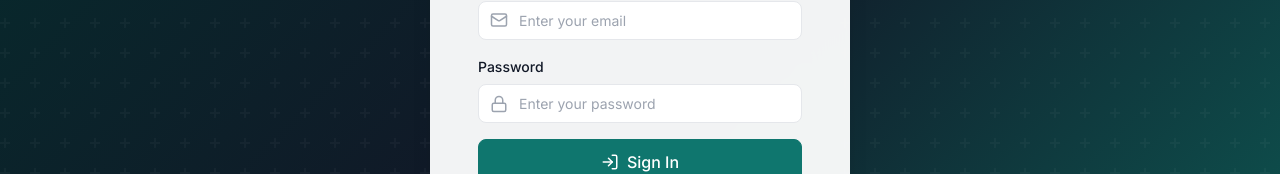
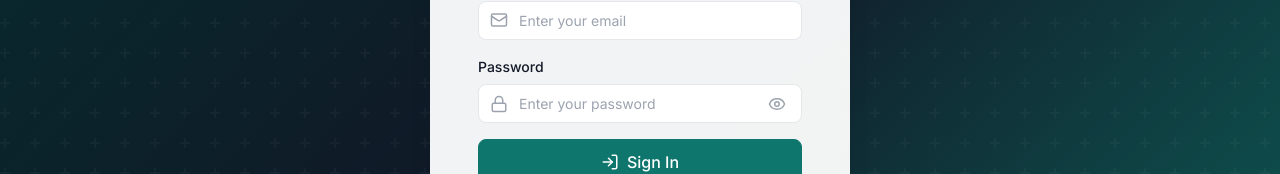
Before and after one commit to esteeeyyyy/geosand-new, a React (Vite) app in the folder frontend/: page /login in a window 1280 px wide. Shown: the part 372-546 px from the top of the page. Built offline with nearby package versions, Linux system fonts and the light colour scheme; no server answers.

Commit message:
Add password visibility controls

```diff
--- /dev/null
+++ b/frontend/src/components/PasswordInput.jsx
@@ -0,0 +1,35 @@
+import { useState } from 'react';
+import { Eye, EyeOff } from 'lucide-react';
+
+export default function PasswordInput({
+  className = 'form-input',
+  style,
+  leadingIcon = null,
+  ...inputProps
+}) {
+  const [visible, setVisible] = useState(false);
+  const ToggleIcon = visible ? EyeOff : Eye;
+  const label = visible ? 'Hide password' : 'Show password';
+
+  return (
+    <div className="password-input-wrapper">
+      {leadingIcon}
+      <input
+        {...inputProps}
+        className={className}
+        type={visible ? 'text' : 'password'}
+        style={{ ...style, paddingRight: 48 }}
+      />
+      <button
+        type="button"
+        className="password-visibility-toggle"
+        onClick={() => setVisible((current) => !current)}
+        aria-label={label}
+        aria-pressed={visible}
+        title={label}
+      >
+        <ToggleIcon size={18} aria-hidden="true" />
+      </button>
+    </div>
+  );
+}
--- a/frontend/src/pages/admin/Users.jsx
+++ b/frontend/src/pages/admin/Users.jsx
@@ -7,6 +7,7 @@ import toast from 'react-hot-toast';
 import Pagination from '../../components/Pagination';
 import AdminPageActions from '../../components/AdminPageActions';
 import SearchableSelect from '../../components/SearchableSelect';
+import PasswordInput from '../../components/PasswordInput';
 
 export default function AdminUsers() {
   const confirm = useConfirm();
@@ -185,7 +186,7 @@ export default function AdminUsers() {
                 </div>
                 <div className="form-group">
                   <label className="form-label">{modal === 'edit' ? 'Password (leave blank to keep)' : 'Password'}</label>
-                  <input className="form-input" type="password" value={form.password} onChange={(e) => setForm({...form, password: e.target.value})}
+                  <PasswordInput value={form.password} onChange={(e) => setForm({...form, password: e.target.value})}
                     placeholder={modal === 'edit' ? 'Leave blank to keep current' : 'Default: password'} />
                 </div>
                 <div className="form-group">
--- a/frontend/src/pages/auth/Login.jsx
+++ b/frontend/src/pages/auth/Login.jsx
@@ -5,6 +5,7 @@ import { ArrowLeft, Lock, LogIn, Mail, MapPin } from 'lucide-react';
 import toast from 'react-hot-toast';
 import { googleLogin as apiGoogleLogin, login as apiLogin } from '../../api/auth';
 import { useAuth } from '../../context/AuthContext';
+import PasswordInput from '../../components/PasswordInput';
 
 const dashboardForRole = {
   admin: '/admin/dashboard',
@@ -106,20 +107,16 @@ export default function Login() {
             </div>
             <div className="form-group">
               <label className="form-label" htmlFor="login-password">Password</label>
-              <div style={{ position: 'relative' }}>
-                <Lock size={18} style={{ position: 'absolute', left: 12, top: '50%', transform: 'translateY(-50%)', color: 'var(--text-tertiary)' }} />
-                <input
+              <PasswordInput
                 id="login-password"
-                  className="form-input"
-                  type="password"
                 value={password}
                 onChange={(event) => setPassword(event.target.value)}
                 placeholder="Enter your password"
                 autoComplete="current-password"
                 style={{ paddingLeft: 40 }}
+                leadingIcon={<Lock size={18} className="password-leading-icon" aria-hidden="true" />}
                 required
               />
-              </div>
             </div>
             <button type="submit" className="btn btn-primary btn-lg w-full" disabled={loading || googleLoading}>
               <LogIn size={18} /> {loading ? 'Signing in...' : 'Sign In'}
--- a/frontend/src/pages/operator/Staff.jsx
+++ b/frontend/src/pages/operator/Staff.jsx
@@ -4,6 +4,7 @@ import { Plus, Search, Edit2, Trash2, X, UserPlus, Mail, Phone } from 'lucide-re
 import { useConfirm } from '../../context/ConfirmContext';
 import toast from 'react-hot-toast';
 import Pagination from '../../components/Pagination';
+import PasswordInput from '../../components/PasswordInput';
 
 export default function OperatorStaff() {
   const confirm = useConfirm();
@@ -219,9 +220,7 @@ export default function OperatorStaff() {
                   <label className="form-label">
                     {modal === 'edit' ? 'Password (leave blank to keep)' : 'Password'}
                   </label>
-                  <input
-                    className="form-input"
-                    type="password"
+                  <PasswordInput
                     value={form.password}
                     onChange={(e) => setForm({ ...form, password: e.target.value })}
                     placeholder={modal === 'edit' ? 'Leave blank to keep current' : 'Default: password'}
--- a/frontend/src/styles/index.css
+++ b/frontend/src/styles/index.css
@@ -273,6 +273,51 @@ h4 { font-size: 1.125rem; }
 
 .form-input::placeholder {
   color: var(--text-tertiary);
+}
+
+.password-input-wrapper {
+  position: relative;
+  width: 100%;
+}
+
+.password-leading-icon {
+  position: absolute;
+  left: 12px;
+  top: 50%;
+  z-index: 1;
+  color: var(--text-tertiary);
+  pointer-events: none;
+  transform: translateY(-50%);
+}
+
+.password-visibility-toggle {
+  position: absolute;
+  top: 50%;
+  right: 8px;
+  display: inline-flex;
+  width: 34px;
+  height: 34px;
+  align-items: center;
+  justify-content: center;
+  padding: 0;
+  color: var(--text-tertiary);
+  background: transparent;
+  border: 0;
+  border-radius: var(--radius-sm);
+  cursor: pointer;
+  transform: translateY(-50%);
+  transition: color var(--transition-fast), background var(--transition-fast);
+}
+
+.password-visibility-toggle:hover {
+  color: var(--primary);
+  background: var(--primary-50);
+}
+
+.password-visibility-toggle:focus-visible {
+  color: var(--primary);
+  outline: 2px solid var(--primary);
+  outline-offset: 1px;
 }
 
 .form-textarea {
```
Lines whose indentation alone changed are shown as unchanged.
